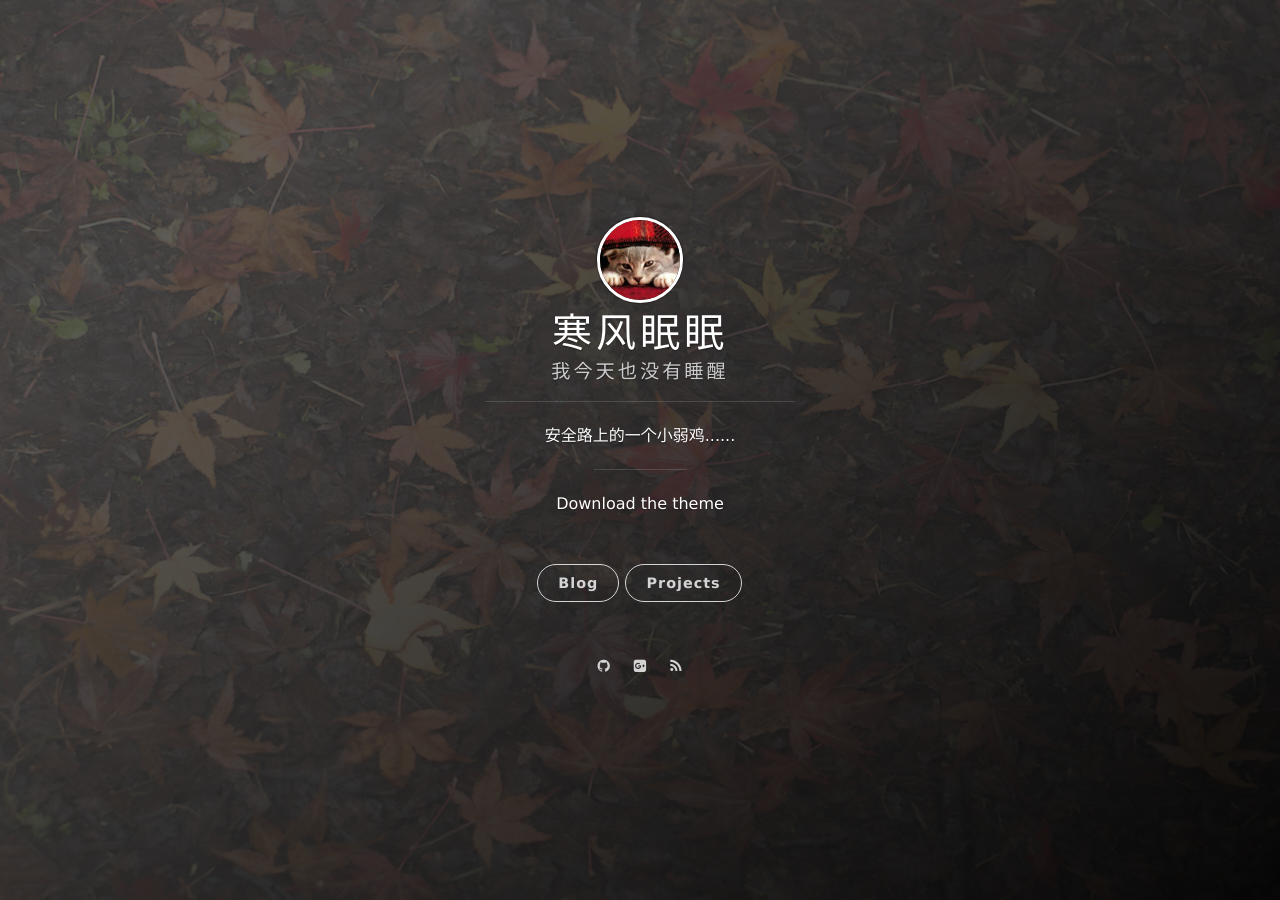
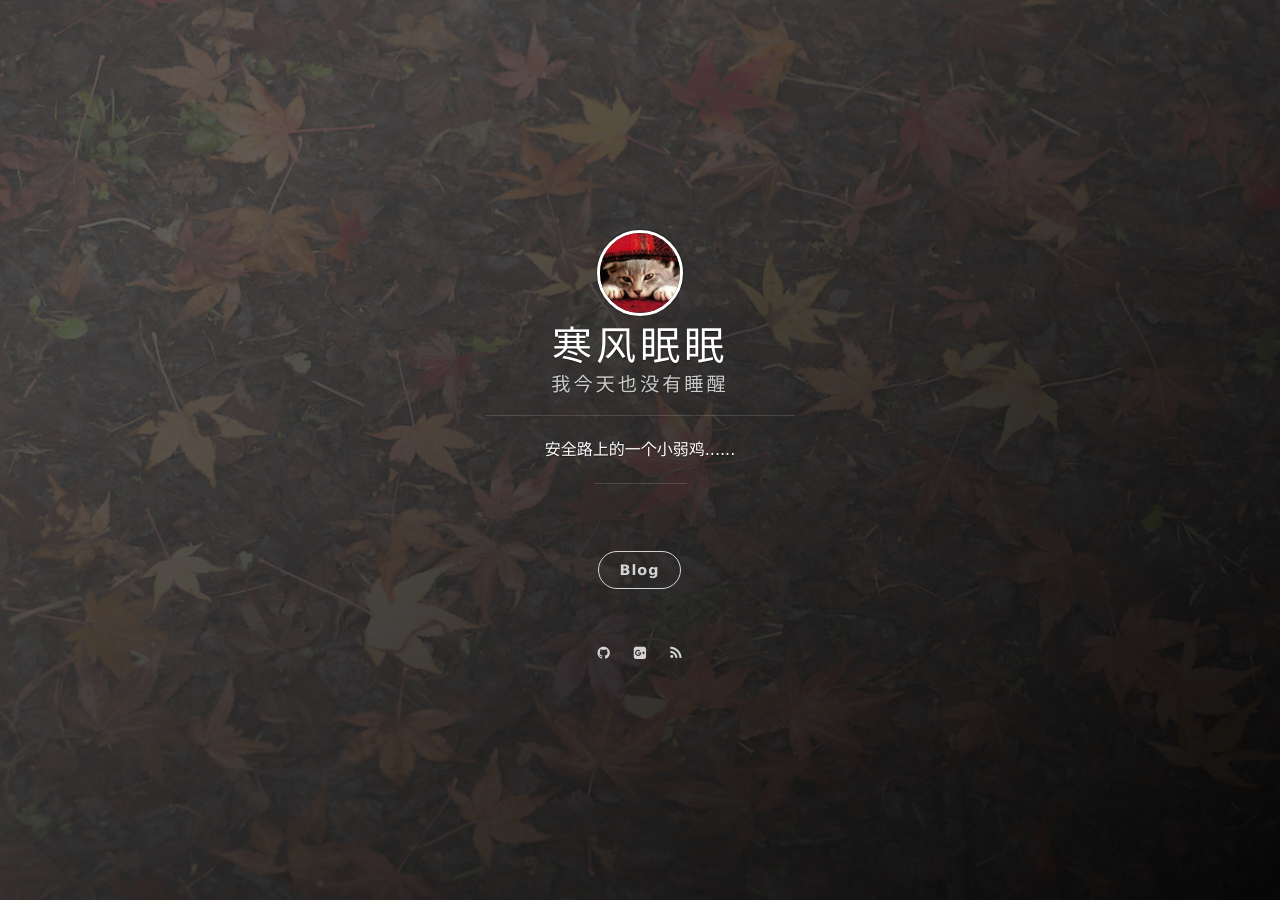
Before and after one commit to etowtf/etowtf.github.io, a Jekyll site: the page built from index.html, in a window 1280 px wide. Built offline with Jekyll 4.4.1, drawn with Linux system fonts in a browser that asks for light colours; nearby versions of some CDN libraries; the list of posts is cut into pages by our own code.

Commit message:
one theme

```diff
--- a/_config.yml
+++ b/_config.yml
@@ -1,7 +1,6 @@
 # Basic
 title: 寒风眠眠
 subtitle: 我今天也没有睡醒
-welcome_message: <a href="https://github.com/onevcat/vno-jekyll" target="_blank">Download the theme</a>
 description: 安全路上的一个小弱鸡......
 
 
@@ -22,7 +21,7 @@ blog_button:
 
 # Navigation buttons in the front page.
 nav:
-    - {title: Projects, description: My Projects, url: 'http://github.com'}
+    #- {title: Projects, description: My Projects, url: 'http://github.com'}
     # - {title: Another Button, description: A button, url: 'http://example.com'}
 
 # Pagination
```
